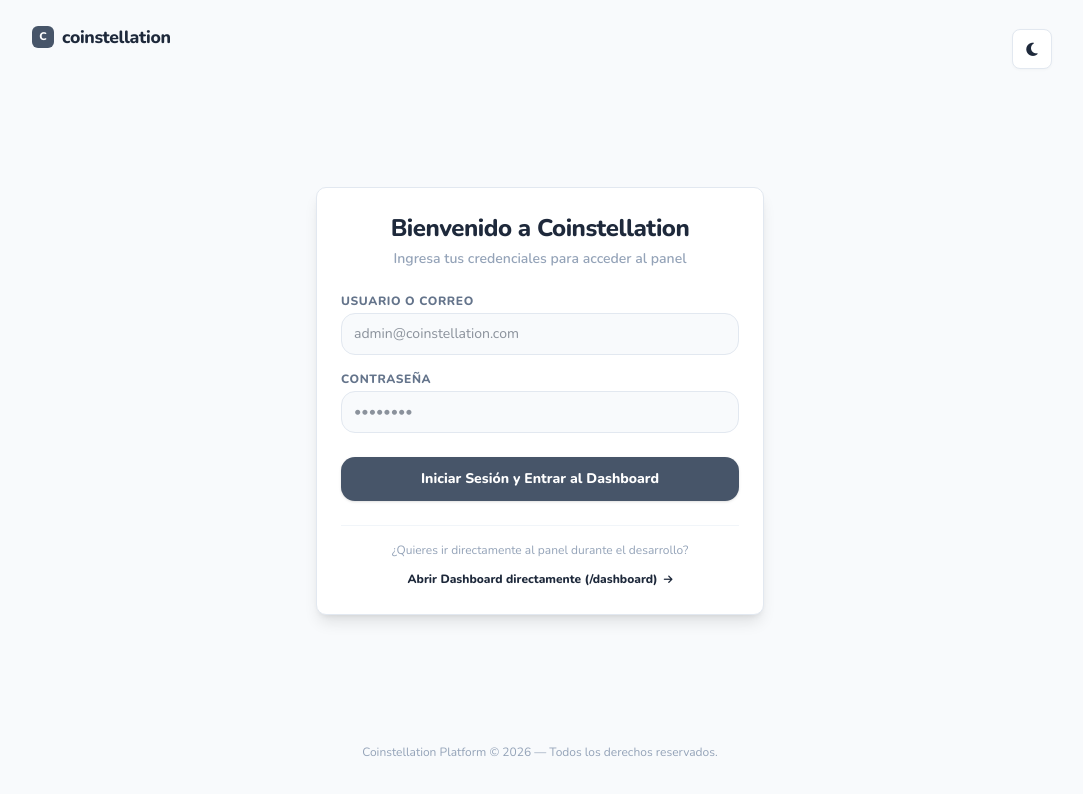
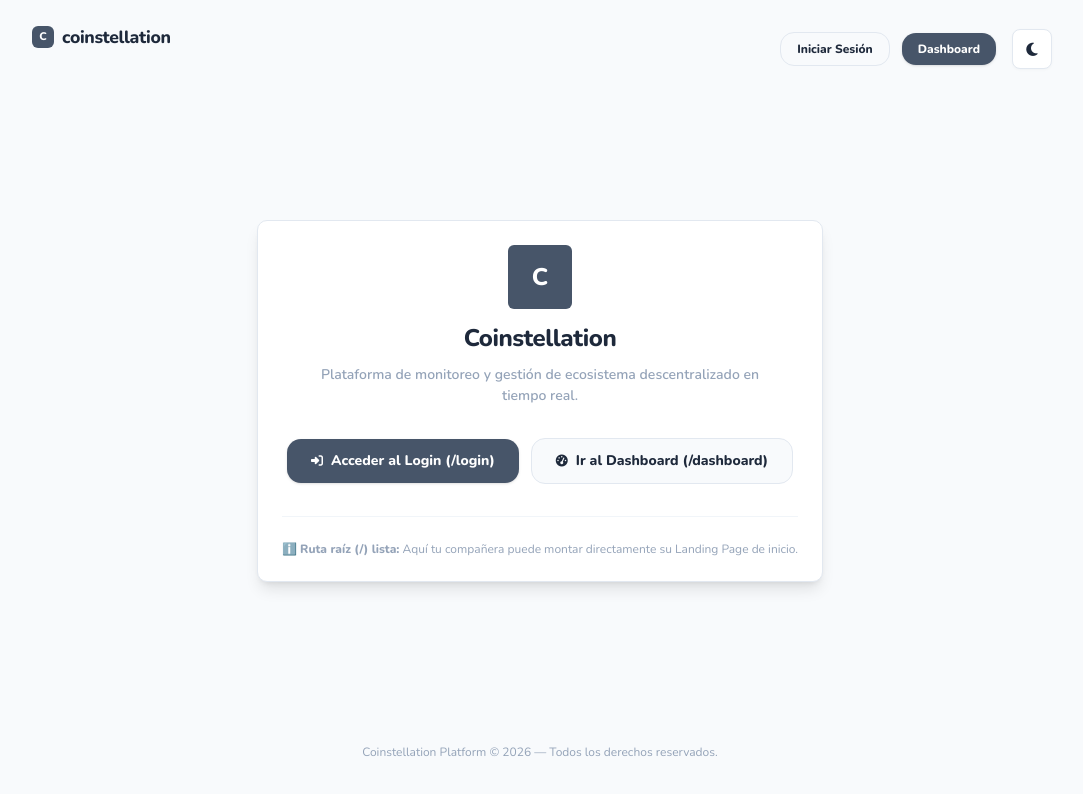
Before and after one commit to JaimeH-Q/coinstellation-frontend, a Next.js app: page / in a window 1280 px wide. Shown: the top 794 px of the page, without its empty margins (100-1183 px from the left). Built offline with nearby package versions, Linux system fonts and the light colour scheme.

Commit message:
login.tsx agregado a la carpeta login e inicio preparado para el push de amancay

```diff
--- /dev/null
+++ b/app/login/page.tsx
@@ -0,0 +1,126 @@
+"use client";
+
+import React, { useState, useEffect } from "react";
+import Link from "next/link";
+import { useRouter } from "next/navigation";
+
+/**
+ * Página de Inicio de Sesión: http://localhost:3000/login
+ */
+export default function PaginaLogin() {
+  const router = useRouter();
+  const [correo, setCorreo] = useState("");
+  const [contrasena, setContrasena] = useState("");
+  const [esModoOscuro, setEsModoOscuro] = useState(false);
+
+  // Sincroniza la clase dark-theme en el <body>
+  useEffect(() => {
+    if (esModoOscuro) {
+      document.body.classList.add("dark-theme");
+    } else {
+      document.body.classList.remove("dark-theme");
+    }
+  }, [esModoOscuro]);
+
+  // Manejador del envío del formulario de login
+  const manejarLogin = (e: React.FormEvent) => {
+    e.preventDefault();
+    // Aquí puedes conectar tu API de autenticación real.
+    // Una vez autenticado, redirigimos al usuario al dashboard:
+    router.push("/dashboard");
+  };
+
+  return (
+    <div className="min-h-screen flex flex-col justify-between p-6 transition-colors duration-300">
+      {/* Barra superior con selector de tema */}
+      <header className="flex justify-between items-center max-w-5xl w-full mx-auto">
+        <Link href="/" className="brand-container mb-0 cursor-pointer">
+          <div className="brand-logo-icon">C</div>
+          <span className="brand-name">coinstellation</span>
+        </Link>
+
+        <button
+          type="button"
+          onClick={() => setEsModoOscuro(!esModoOscuro)}
+          className="header-action-btn"
+          aria-label="Cambiar tema"
+          title={esModoOscuro ? "Cambiar a modo claro" : "Cambiar a modo oscuro"}
+        >
+          <i className={esModoOscuro ? "fa-solid fa-sun" : "fa-solid fa-moon"}></i>
+        </button>
+      </header>
+
+      {/* Tarjeta Central de Inicio de Sesión */}
+      <main className="flex-1 flex items-center justify-center my-8">
+        <div className="panel w-full max-w-md shadow-lg">
+          <div className="text-center mb-6">
+            <h1 className="page-title text-2xl mb-1">Iniciar Sesión</h1>
+            <p className="page-subtitle">Ingresa tus credenciales para acceder a Coinstellation</p>
+          </div>
+
+          <form onSubmit={manejarLogin} className="flex flex-col gap-4">
+            <div className="flex flex-col gap-1 text-left">
+              <label
+                htmlFor="correo"
+                className="text-xs font-bold uppercase tracking-wider text-[var(--text-secondary)]"
+              >
+                Usuario o Correo
+              </label>
+              <input
+                id="correo"
+                type="text"
+                placeholder="admin@coinstellation.com"
+                value={correo}
+                onChange={(e) => setCorreo(e.target.value)}
+                className="w-full px-3 py-2.5 rounded-lg border border-[var(--border-color)] bg-[var(--bg-main)] text-[var(--text-primary)] text-sm focus:outline-none focus:border-[var(--accent-gray)] transition-colors"
+              />
+            </div>
+
+            <div className="flex flex-col gap-1 text-left">
+              <label
+                htmlFor="contrasena"
+                className="text-xs font-bold uppercase tracking-wider text-[var(--text-secondary)]"
+              >
+                Contraseña
+              </label>
+              <input
+                id="contrasena"
+                type="password"
+                placeholder="••••••••"
+                value={contrasena}
+                onChange={(e) => setContrasena(e.target.value)}
+                className="w-full px-3 py-2.5 rounded-lg border border-[var(--border-color)] bg-[var(--bg-main)] text-[var(--text-primary)] text-sm focus:outline-none focus:border-[var(--accent-gray)] transition-colors"
+              />
+            </div>
+
+            <button
+              type="submit"
+              className="mt-2 w-full py-3 px-4 rounded-lg bg-[var(--accent-gray)] hover:opacity-90 text-white font-bold text-sm transition-all shadow cursor-pointer"
+            >
+              Iniciar Sesión y Entrar al Dashboard
+            </button>
+          </form>
+
+          {/* Enlace directo rápido para desarrollo */}
+          <div className="mt-6 pt-4 border-t border-[var(--border-subtle)] text-center">
+            <p className="text-xs text-[var(--text-muted)] mb-2">
+              ¿Quieres ir directamente al panel durante el desarrollo?
+            </p>
+            <Link
+              href="/dashboard"
+              className="inline-flex items-center gap-1.5 text-xs font-bold text-[var(--text-primary)] hover:underline"
+            >
+              Abrir Dashboard directamente (/dashboard)
+              <i className="fa-solid fa-arrow-right text-[10px]"></i>
+            </Link>
+          </div>
+        </div>
+      </main>
+
+      {/* Pie de página */}
+      <footer className="text-center text-xs text-[var(--text-muted)] py-4">
+        Coinstellation Platform © {new Date().getFullYear()} — Todos los derechos reservados.
+      </footer>
+    </div>
+  );
+}
--- a/app/page.tsx
+++ b/app/page.tsx
@@ -2,19 +2,14 @@
 
 import React, { useState, useEffect } from "react";
 import Link from "next/link";
-import { useRouter } from "next/navigation";
 
 /**
- * Página Index / Inicio: http://localhost:3000/
+ * Página Principal / Landing Page: http://localhost:3000/
  *
- * En Next.js (App Router), 'app/page.tsx' es la página principal (la raíz '/').
- * Como mencionaste que primero deben iniciar sesión para acceder al dashboard,
- * esta pantalla actúa como el portal de acceso y bienvenida.
+ * Espacio reservado para la Landing Page de inicio.
+ * El login ha sido trasladado a '/login'.
  */
 export default function PaginaInicio() {
-  const router = useRouter();
-  const [correo, setCorreo] = useState("");
-  const [contrasena, setContrasena] = useState("");
   const [esModoOscuro, setEsModoOscuro] = useState(false);
 
   // Sincroniza la clase dark-theme en el <body>
@@ -26,97 +21,79 @@ export default function PaginaInicio() {
     }
   }, [esModoOscuro]);
 
-  // Manejador del envío del formulario de login
-  const manejarLogin = (e: React.FormEvent) => {
-    e.preventDefault();
-    // Aquí puedes conectar tu API de autenticación real.
-    // Una vez autenticado, redirigimos al usuario al dashboard:
-    router.push("/dashboard");
-  };
-
   return (
     <div className="min-h-screen flex flex-col justify-between p-6 transition-colors duration-300">
-      {/* Barra superior con selector de tema */}
+      {/* Barra de navegación superior */}
       <header className="flex justify-between items-center max-w-5xl w-full mx-auto">
         <div className="brand-container mb-0">
           <div className="brand-logo-icon">C</div>
           <span className="brand-name">coinstellation</span>
         </div>
 
-        <button
-          type="button"
-          onClick={() => setEsModoOscuro(!esModoOscuro)}
-          className="header-action-btn"
-          aria-label="Cambiar tema"
-          title={esModoOscuro ? "Cambiar a modo claro" : "Cambiar a modo oscuro"}
-        >
-          <i className={esModoOscuro ? "fa-solid fa-sun" : "fa-solid fa-moon"}></i>
-        </button>
+        <div className="flex items-center gap-3">
+          <Link
+            href="/login"
+            className="px-4 py-2 text-xs font-bold rounded-lg border border-[var(--border-color)] text-[var(--text-primary)] hover:bg-[var(--bg-card)] transition-colors"
+          >
+            Iniciar Sesión
+          </Link>
+
+          <Link
+            href="/dashboard"
+            className="px-4 py-2 text-xs font-bold rounded-lg bg-[var(--accent-gray)] hover:opacity-90 text-white transition-opacity shadow"
+          >
+            Dashboard
+          </Link>
+
+          <button
+            type="button"
+            onClick={() => setEsModoOscuro(!esModoOscuro)}
+            className="header-action-btn ml-1"
+            aria-label="Cambiar tema"
+            title={esModoOscuro ? "Cambiar a modo claro" : "Cambiar a modo oscuro"}
+          >
+            <i className={esModoOscuro ? "fa-solid fa-sun" : "fa-solid fa-moon"}></i>
+          </button>
+        </div>
       </header>
 
-      {/* Tarjeta Central de Inicio de Sesión */}
-      <main className="flex-1 flex items-center justify-center my-8">
-        <div className="panel w-full max-w-md shadow-lg">
-          <div className="text-center mb-6">
-            <h1 className="page-title text-2xl mb-1">Bienvenido a Coinstellation</h1>
-            <p className="page-subtitle">Ingresa tus credenciales para acceder al panel</p>
+      {/* Hero / Presentación temporal mientras se integra la landing */}
+      <main className="flex-1 flex items-center justify-center my-12">
+        <div className="panel max-w-xl text-center p-8 sm:p-12 shadow-lg">
+          <div className="brand-logo-icon mx-auto mb-4 !w-16 !h-16 !text-2xl">
+            C
           </div>
 
-          <form onSubmit={manejarLogin} className="flex flex-col gap-4">
-            <div className="flex flex-col gap-1 text-left">
-              <label
-                htmlFor="correo"
-                className="text-xs font-bold uppercase tracking-wider text-[var(--text-secondary)]"
-              >
-                Usuario o Correo
-              </label>
-              <input
-                id="correo"
-                type="text"
-                placeholder="admin@coinstellation.com"
-                value={correo}
-                onChange={(e) => setCorreo(e.target.value)}
-                className="w-full px-3 py-2.5 rounded-lg border border-[var(--border-color)] bg-[var(--bg-main)] text-[var(--text-primary)] text-sm focus:outline-none focus:border-[var(--accent-gray)] transition-colors"
-              />
-            </div>
+          <h1 className="page-title text-3xl sm:text-4xl mb-3">
+            Coinstellation
+          </h1>
 
-            <div className="flex flex-col gap-1 text-left">
-              <label
-                htmlFor="contrasena"
-                className="text-xs font-bold uppercase tracking-wider text-[var(--text-secondary)]"
-              >
-                Contraseña
-              </label>
-              <input
-                id="contrasena"
-                type="password"
-                placeholder="••••••••"
-                value={contrasena}
-                onChange={(e) => setContrasena(e.target.value)}
-                className="w-full px-3 py-2.5 rounded-lg border border-[var(--border-color)] bg-[var(--bg-main)] text-[var(--text-primary)] text-sm focus:outline-none focus:border-[var(--accent-gray)] transition-colors"
-              />
-            </div>
+          <p className="page-subtitle text-base max-w-md mx-auto mb-8">
+            Plataforma de monitoreo y gestión de ecosistema descentralizado en tiempo real.
+          </p>
 
-            <button
-              type="submit"
-              className="mt-2 w-full py-3 px-4 rounded-lg bg-[var(--accent-gray)] hover:opacity-90 text-white font-bold text-sm transition-all shadow cursor-pointer"
+          <div className="flex flex-col sm:flex-row gap-3 justify-center items-center">
+            <Link
+              href="/login"
+              className="w-full sm:w-auto px-6 py-3 rounded-lg bg-[var(--accent-gray)] hover:opacity-90 text-white font-bold text-sm transition-all shadow flex items-center justify-center gap-2"
             >
-              Iniciar Sesión y Entrar al Dashboard
-            </button>
-          </form>
+              <i className="fa-solid fa-right-to-bracket text-xs"></i>
+              Acceder al Login (/login)
+            </Link>
 
-          {/* Enlace directo rápido para desarrollo */}
-          <div className="mt-6 pt-4 border-t border-[var(--border-subtle)] text-center">
-            <p className="text-xs text-[var(--text-muted)] mb-2">
-              ¿Quieres ir directamente al panel durante el desarrollo?
-            </p>
             <Link
               href="/dashboard"
-              className="inline-flex items-center gap-1.5 text-xs font-bold text-[var(--text-primary)] hover:underline"
+              className="w-full sm:w-auto px-6 py-3 rounded-lg border border-[var(--border-color)] bg-[var(--bg-main)] text-[var(--text-primary)] hover:bg-[var(--bg-card)] font-bold text-sm transition-colors flex items-center justify-center gap-2"
             >
-              Abrir Dashboard directamente (/dashboard)
-              <i className="fa-solid fa-arrow-right text-[10px]"></i>
+              <i className="fa-solid fa-gauge-high text-xs"></i>
+              Ir al Dashboard (/dashboard)
             </Link>
+          </div>
+
+          <div className="mt-8 pt-6 border-t border-[var(--border-subtle)] text-xs text-[var(--text-muted)]">
+            <p>
+              ℹ️ <strong>Ruta raíz (/) lista:</strong> Aquí tu compañera puede montar directamente su Landing Page de inicio.
+            </p>
           </div>
         </div>
       </main>
```
Also changed, not shown: components/dashboard/BarraLateral.tsx (+0 -8 lines).
